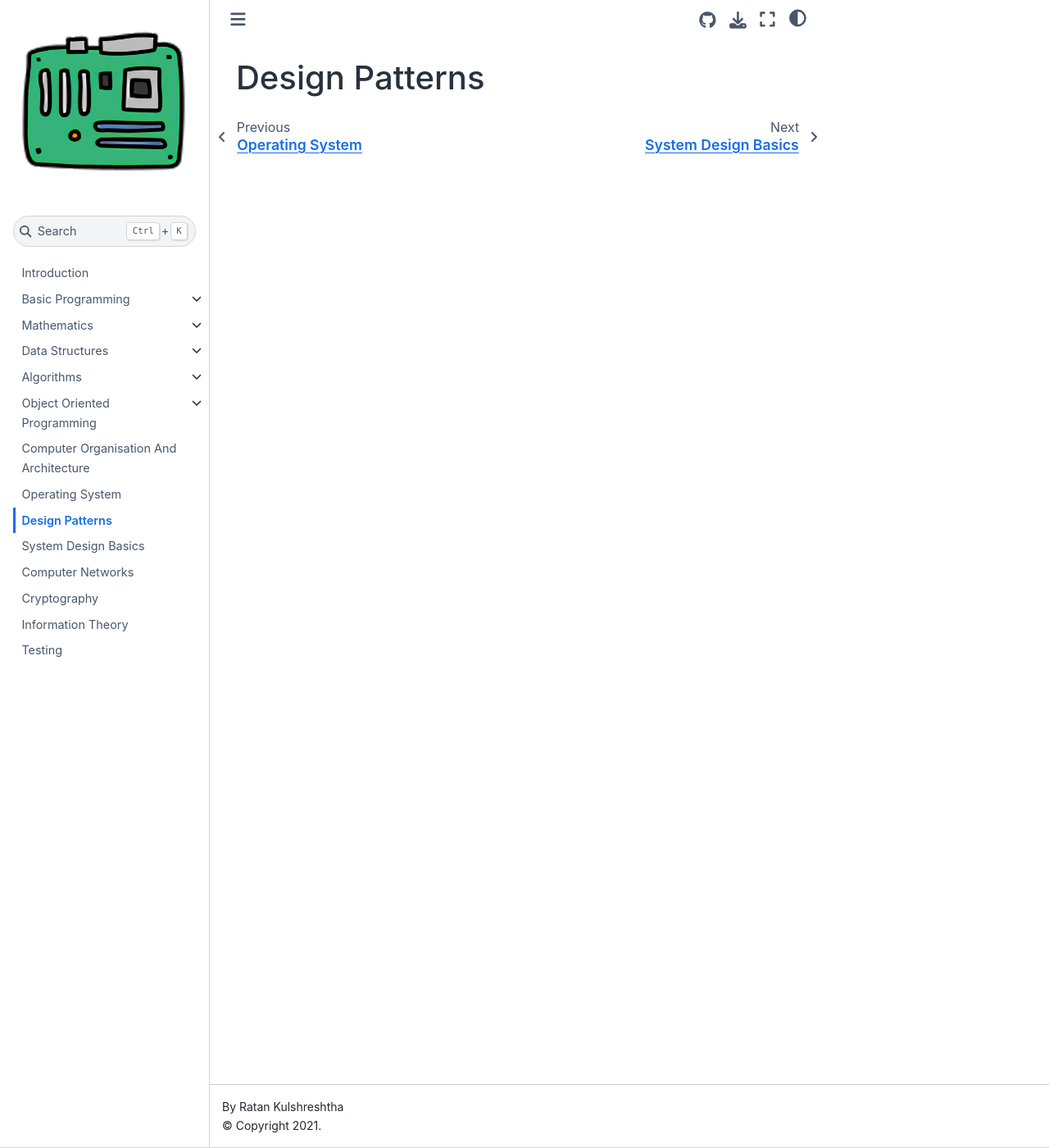
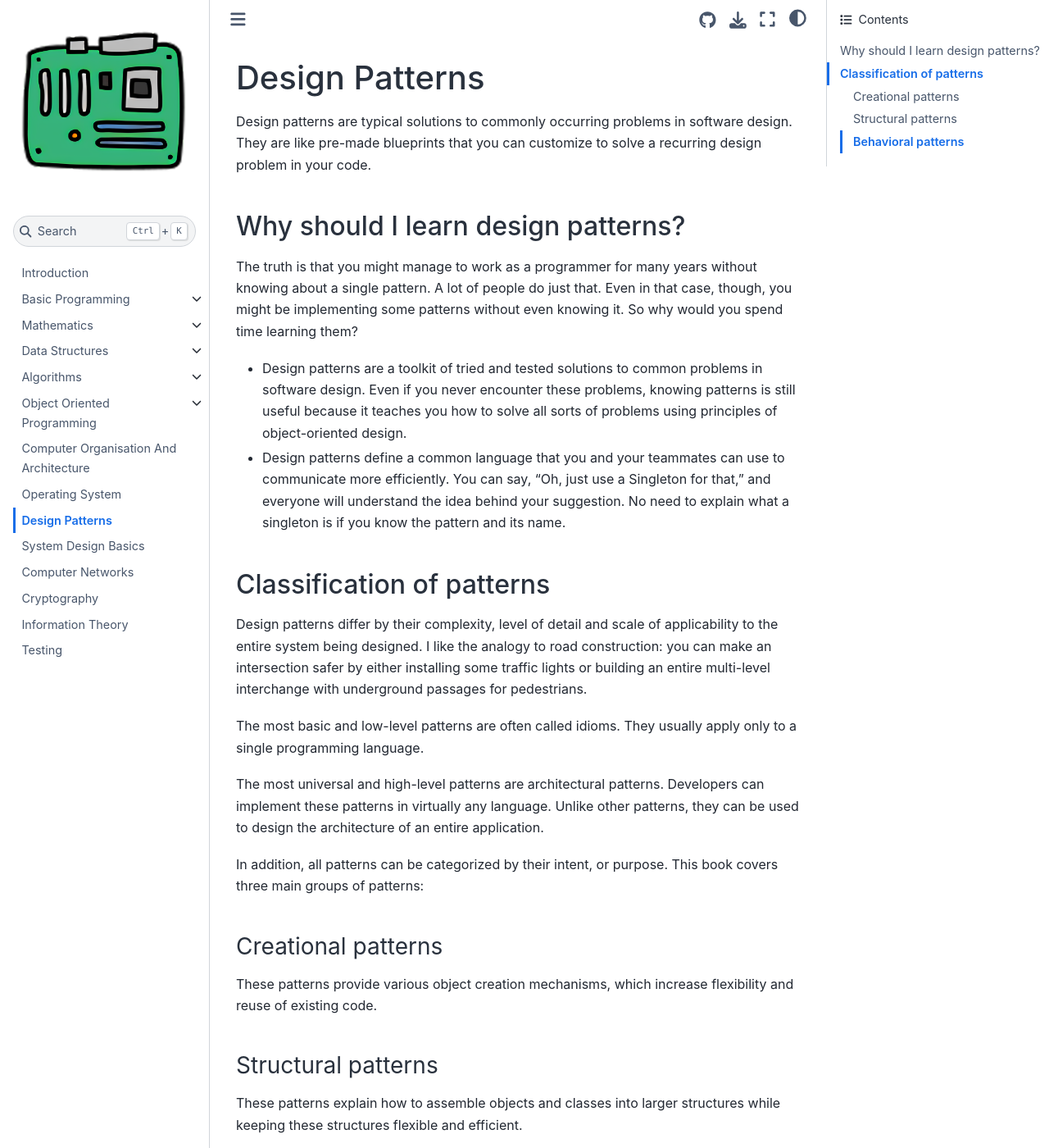
Before and after one commit to RatanShreshtha/GrokkingCS, a Jupyter Book: the page built from design-patterns/intro.md, in a window 1280 px wide and 1400 px high. Shown: the whole window at 82% size. Built offline with Jupyter Book 1.0.4 settings and Sphinx 7.4.7 and the Sphinx Book theme 1.1.4, drawn with Linux system fonts in a browser that asks for light colours; pages that are not in the unit, such as notebooks, are missing from menus; some of the changed text lies outside the part shown.

Commit message:
Update design pattern section

```diff
--- a/design-patterns/intro.md
+++ b/design-patterns/intro.md
@@ -1 +1,29 @@
 # Design Patterns
+
+Design patterns are typical solutions to commonly occurring problems in software design. They are like pre-made blueprints that you can customize to solve a recurring design problem in your code.
+
+## Why should I learn design patterns?
+
+The truth is that you might manage to work as a programmer for many years without knowing about a single pattern. A lot of people do just that. Even in that case, though, you might be implementing some patterns without even knowing it. So why would you spend time learning them?
+
+- Design patterns are a toolkit of tried and tested solutions to common problems in software design. Even if you never encounter these problems, knowing patterns is still useful because it teaches you how to solve all sorts of problems using principles of object-oriented design.
+- Design patterns define a common language that you and your teammates can use to communicate more efficiently. You can say, “Oh, just use a Singleton for that,” and everyone will understand the idea behind your suggestion. No need to explain what a singleton is if you know the pattern and its name.
+
+## Classification of patterns
+
+Design patterns differ by their complexity, level of detail and scale of applicability to the entire system being designed. I like the analogy to road construction: you can make an intersection safer by either installing some traffic lights or building an entire multi-level interchange with underground passages for pedestrians.
+
+The most basic and low-level patterns are often called idioms. They usually apply only to a single programming language.
+
+The most universal and high-level patterns are architectural patterns. Developers can implement these patterns in virtually any language. Unlike other patterns, they can be used to design the architecture of an entire application.
+
+In addition, all patterns can be categorized by their intent, or purpose. This book covers three main groups of patterns:
+
+### Creational patterns
+These patterns provide various object creation mechanisms, which increase flexibility and reuse of existing code.
+
+### Structural patterns
+These patterns explain how to assemble objects and classes into larger structures while keeping these structures flexible and efficient.
+
+### Behavioral patterns
+These patterns are concerned with algorithms and the assignment of responsibilities between objects.
```
Also changed, not shown: 1 other file.
